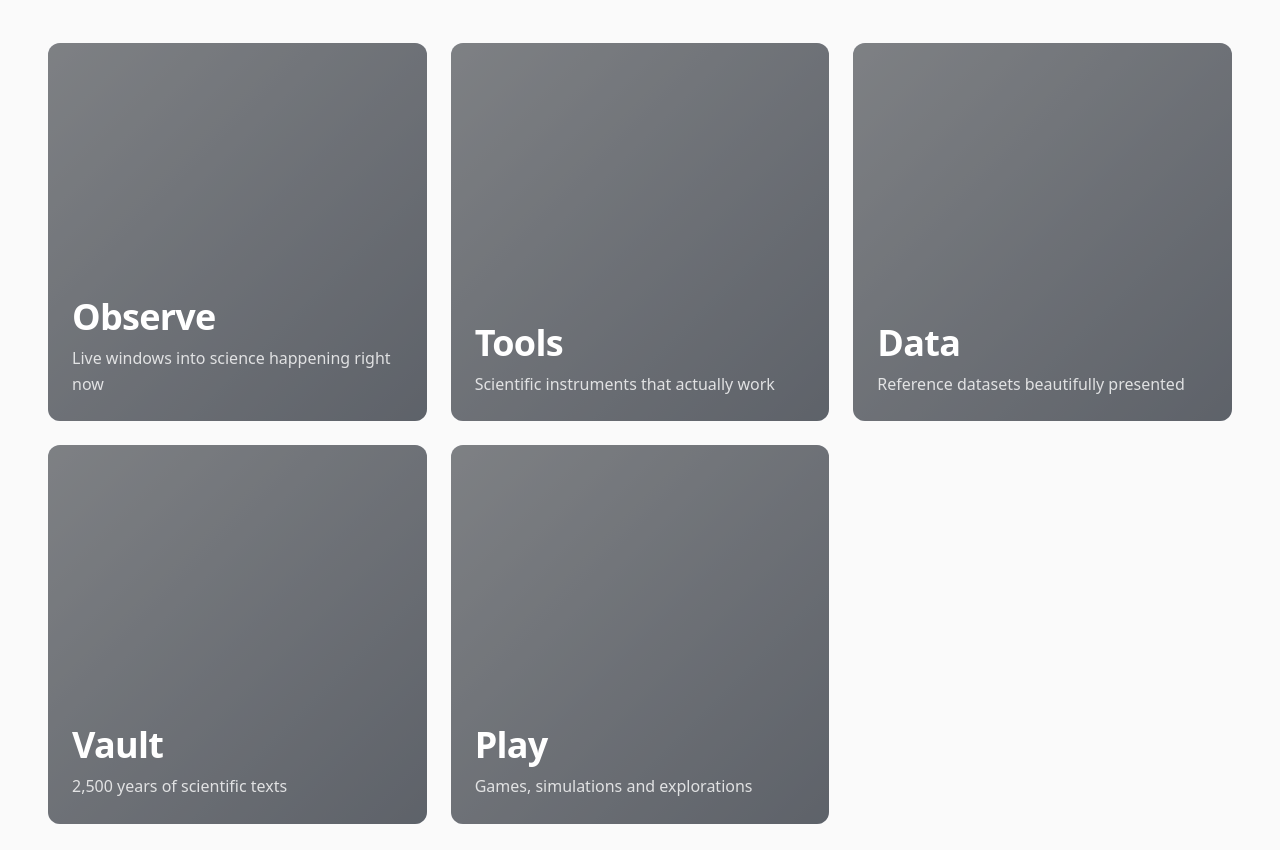
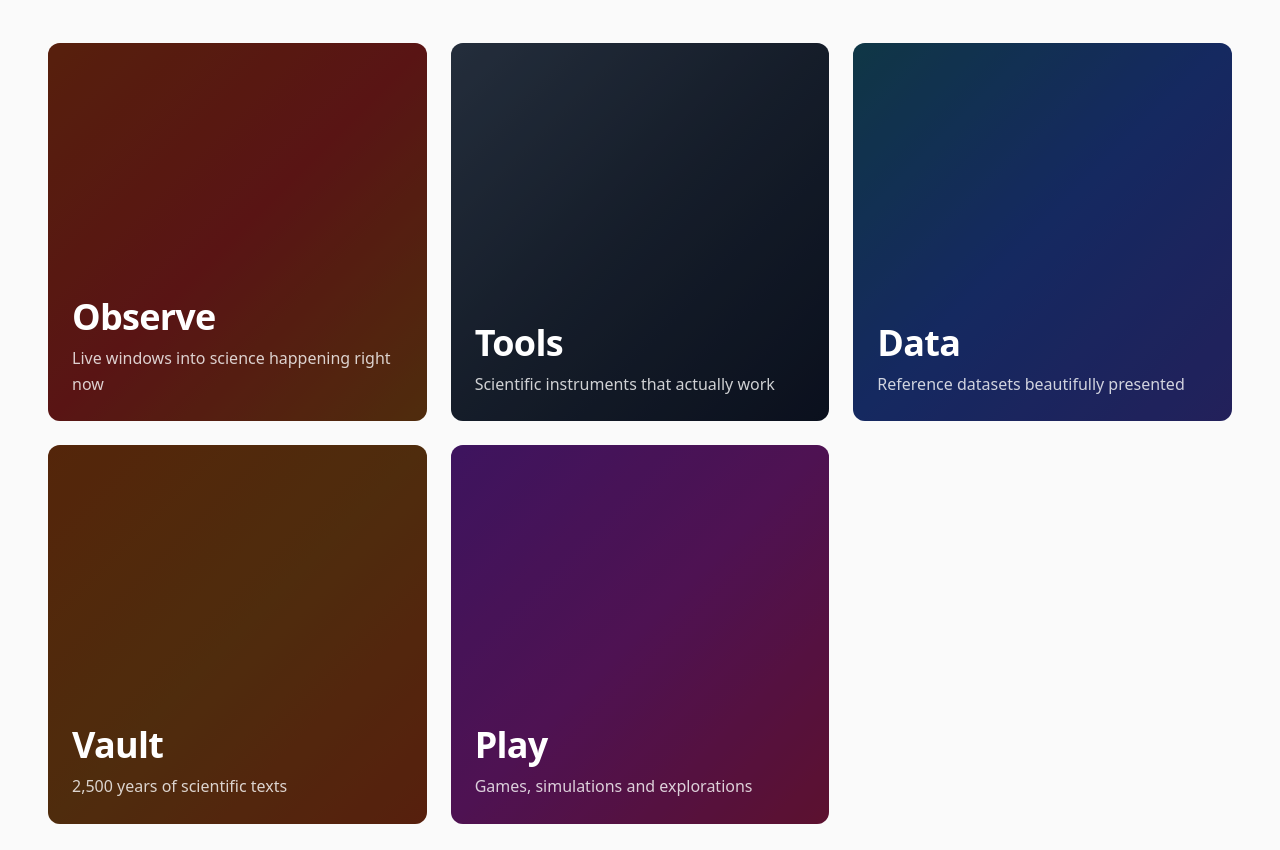
Before and after one commit to Axisophy/maxwell, a Next.js app: page / in a window 1280 px wide. Shown: the part 1716-2566 px from the top of the page. Built offline with nearby package versions, Linux system fonts and the light colour scheme; a web font is replaced by a local one.

Commit message:
revised homepage and homepage image

```diff
--- a/src/app/page.tsx
+++ b/src/app/page.tsx
@@ -69,37 +69,42 @@ const userTypes = [
   },
 ]
 
-// Explore sections
+// Explore sections with themed placeholder colors
 const exploreSections = [
   {
     href: '/observe',
     label: 'Observe',
     description: 'Live windows into science happening right now',
-    image: '/images/explore-observe.jpg', // placeholder
+    image: '/assets/homepage/homepage_explore_observe.jpg',
+    placeholderGradient: 'from-orange-900 via-red-900 to-yellow-900', // solar/space
   },
   {
     href: '/tools',
     label: 'Tools',
     description: 'Scientific instruments that actually work',
-    image: '/images/explore-tools.jpg',
+    image: '/assets/homepage/homepage_explore_tools.jpg',
+    placeholderGradient: 'from-slate-700 via-slate-800 to-slate-900', // instruments
   },
   {
     href: '/data',
     label: 'Data',
     description: 'Reference datasets beautifully presented',
-    image: '/images/explore-data.jpg',
+    image: '/assets/homepage/homepage_explore_data.jpg',
+    placeholderGradient: 'from-cyan-900 via-blue-900 to-indigo-900', // data/digital
   },
   {
     href: '/vault',
     label: 'Vault',
     description: '2,500 years of scientific texts',
-    image: '/images/explore-vault.jpg',
+    image: '/assets/homepage/homepage_explore_vault.jpg',
+    placeholderGradient: 'from-amber-900 via-yellow-900 to-orange-900', // old books
   },
   {
     href: '/play',
     label: 'Play',
     description: 'Games, simulations and explorations',
-    image: '/images/explore-play.jpg',
+    image: '/assets/homepage/homepage_explore_play.jpg',
+    placeholderGradient: 'from-purple-900 via-fuchsia-900 to-pink-900', // playful
   },
 ]
 
@@ -117,18 +122,21 @@ export default function HomePage() {
 
       {/* HERO SECTION */}
       <section className="relative h-[70vh] min-h-[500px] bg-black">
-        {/* Hero image - placeholder for JWST/space image */}
-        <div className="absolute inset-0">
+        {/* Hero image background */}
+        <div className="absolute inset-0 bg-gradient-to-br from-gray-900 via-black to-gray-800">
+          {/* Uncomment when image exists:
           <Image
-            src="/images/hero-space.jpg"
+            src="/assets/homepage/homepage_hero_supernova.jpg"
             alt="Supernova remnant from JWST"
             fill
             className="object-cover opacity-60"
             priority
           />
-          {/* Fallback gradient if image doesn't load */}
-          <div className="absolute inset-0 bg-gradient-to-b from-black/40 via-black/20 to-black/80" />
+          */}
         </div>
+
+        {/* Gradient overlay for text readability */}
+        <div className="absolute inset-0 bg-gradient-to-t from-black/80 via-black/20 to-transparent" />
 
         {/* Hero content */}
         <div className="relative h-full flex items-end">
@@ -244,11 +252,11 @@ export default function HomePage() {
               <Link
                 key={section.href}
                 href={section.href}
-                className="group relative aspect-square bg-gray-200 rounded-xl overflow-hidden"
+                className="group relative aspect-square rounded-xl overflow-hidden"
               >
-                {/* Background image placeholder */}
-                <div className="absolute inset-0 bg-gradient-to-br from-gray-300 to-gray-400">
-                  {/* When you have images, uncomment this:
+                {/* Background - themed gradient placeholder, or image when available */}
+                <div className={`absolute inset-0 bg-gradient-to-br ${section.placeholderGradient}`}>
+                  {/* Uncomment when images exist:
                   <Image
                     src={section.image}
                     alt={section.label}
@@ -259,7 +267,7 @@ export default function HomePage() {
                 </div>
 
                 {/* Overlay */}
-                <div className="absolute inset-0 bg-black/40 group-hover:bg-black/50 transition-colors" />
+                <div className="absolute inset-0 bg-black/30 group-hover:bg-black/40 transition-colors" />
 
                 {/* Content */}
                 <div className="absolute inset-0 flex flex-col justify-end p-6">
```
Also changed, not shown: public/assets/homepage/homepage_hero_supernova.jpg (added).
